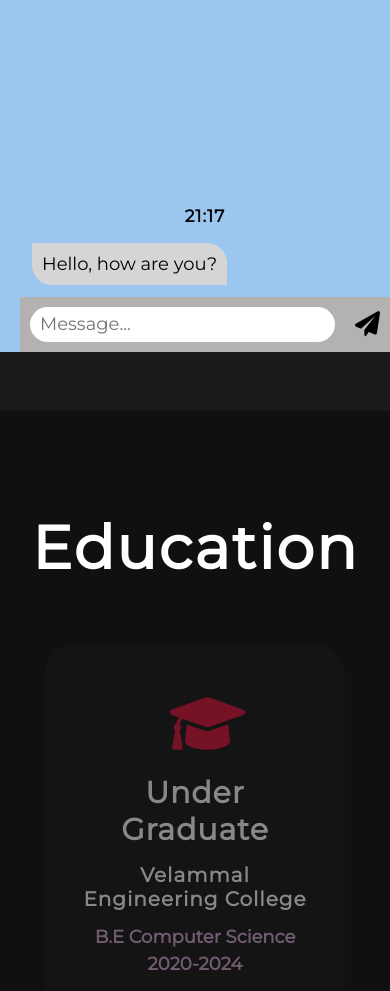
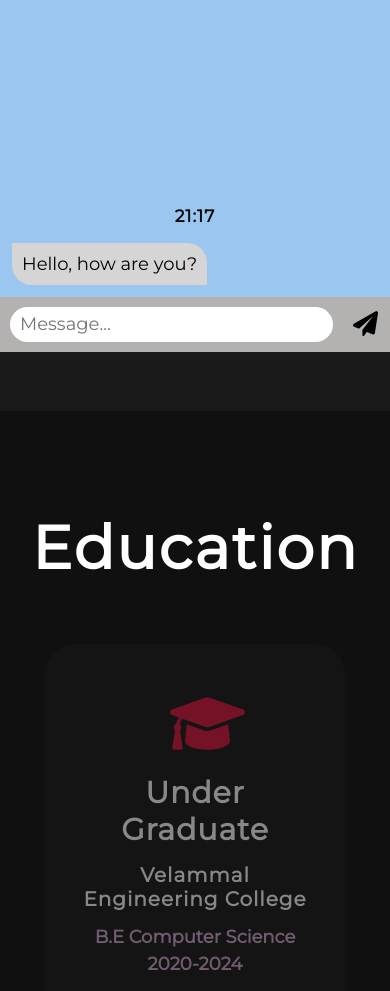
Before and after one commit to BHUVANESHWARAN123/portfolio, a plain HTML site: page index.html in a window 390 px wide. Shown: the part 1505-2496 px from the top of the page. Drawn offline with nearby package versions, Linux system fonts and the light colour scheme.

Commit message:
update style in chatbot

```diff
--- a/style.css
+++ b/style.css
@@ -1028,9 +1028,6 @@ button.slideleft{
     .inputbox{
         margin-right: 10px;
     }
-    .innercontainer{
-        margin-left: 20px;
-    }
 }
 
 /* chat box */
```
